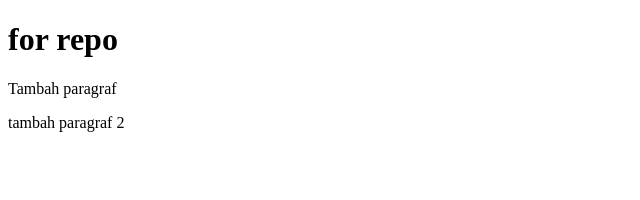
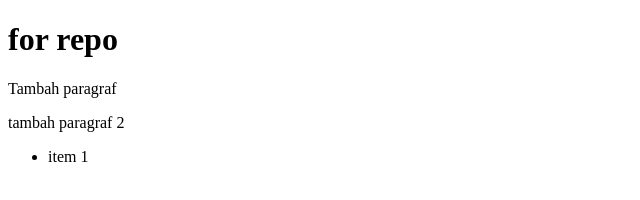
Before and after one commit to C4N9R4/web-git-coba2, a plain HTML site: page index.htm in a window 1280 px wide. Shown: the full height of the page, 0-640 px from the left. Drawn offline with Linux system fonts and the light colour scheme.

Commit message:
manambahkan list baru

```diff
--- a/index.htm
+++ b/index.htm
@@ -9,5 +9,8 @@
     <h1>for repo</h1>
     <p>Tambah paragraf</p>
     <p>tambah paragraf 2</p>
+    <ul class="listbaru">
+      <li>item 1</li>
+    </ul>
   </body>
 </html>
```
